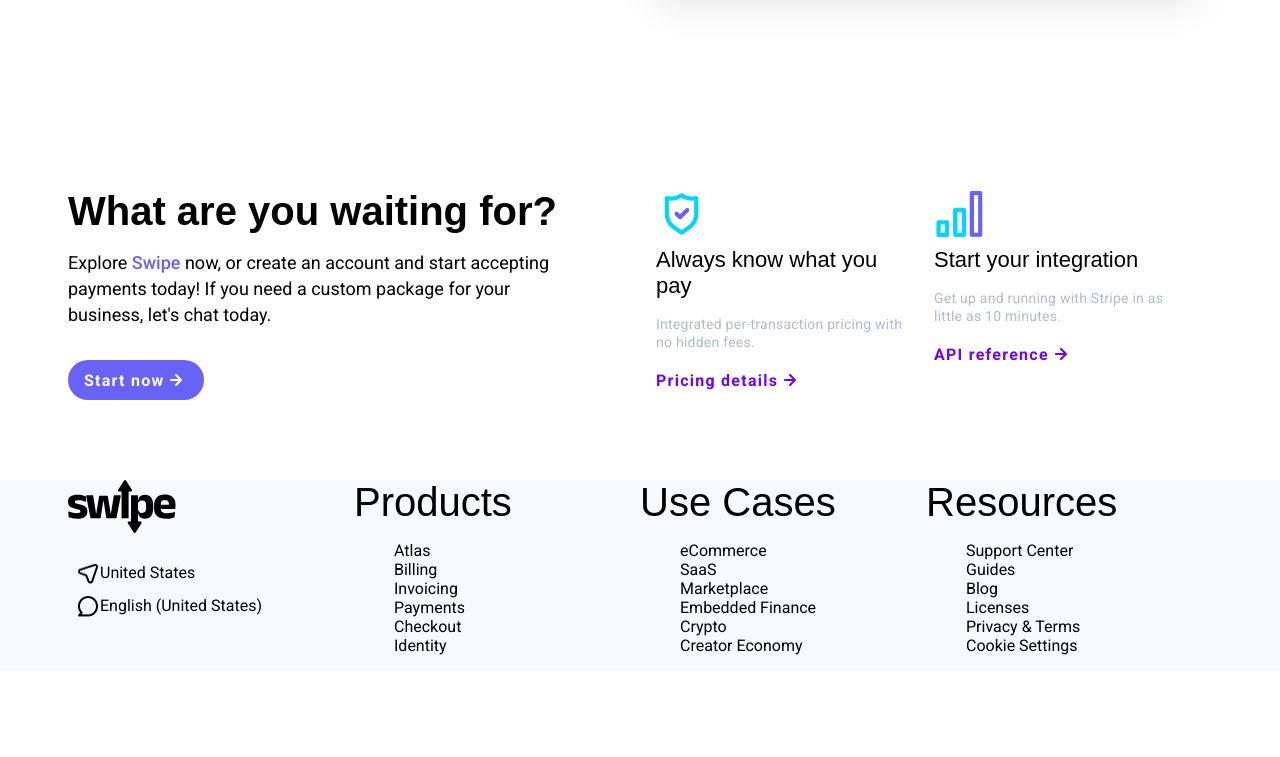
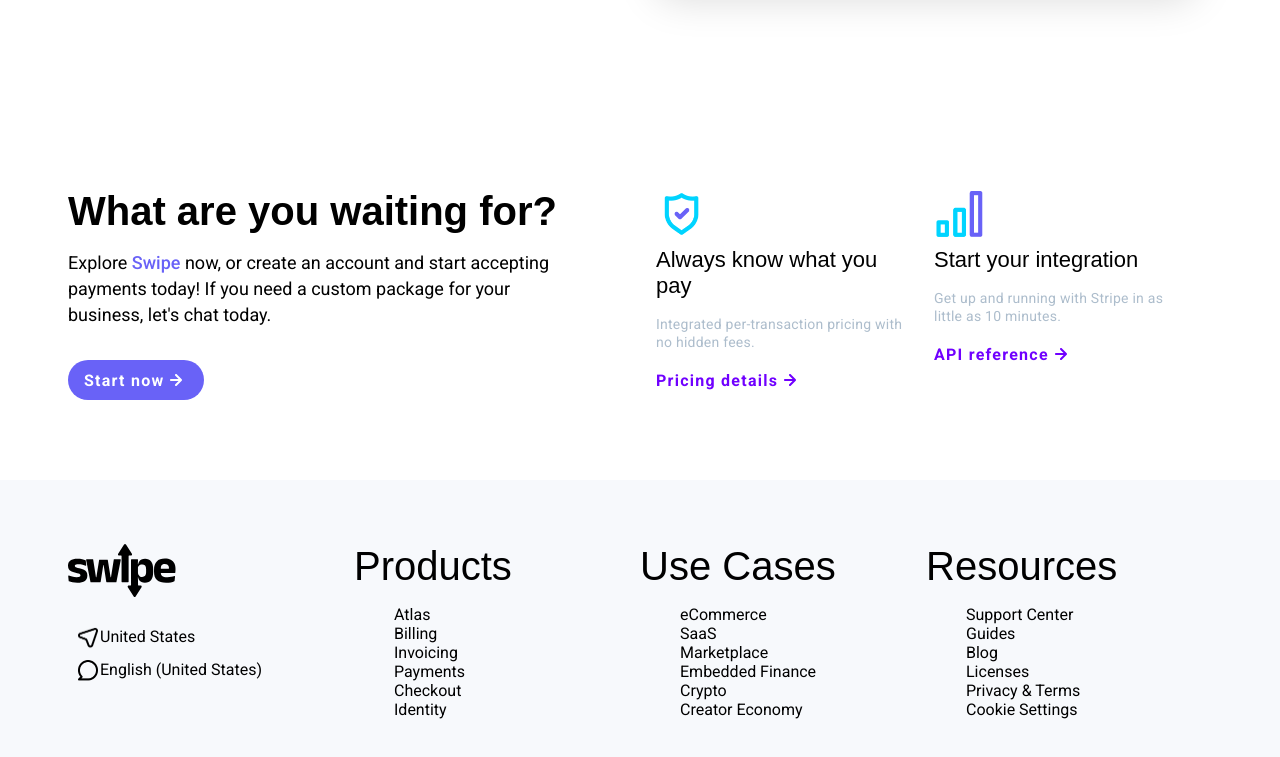
Before and after one commit to Blujay0/swipe, a plain HTML site: page index.html in a window 1280 px wide. Shown: the part 5138-5895 px from the top of the page. Before the commit the page ends 5873 px from the top, so only its background shows below. Drawn offline with Linux system fonts and the light colour scheme; a web font is replaced by a local one.

Commit message:
add padding to footer

```diff
--- a/index.css
+++ b/index.css
@@ -632,6 +632,7 @@
   display: flex;
   justify-content: center;
   background-color: var(--bg-light);
+  padding: var(--spacing-xl) 0;
 }
 
 #footer-logo {
```
